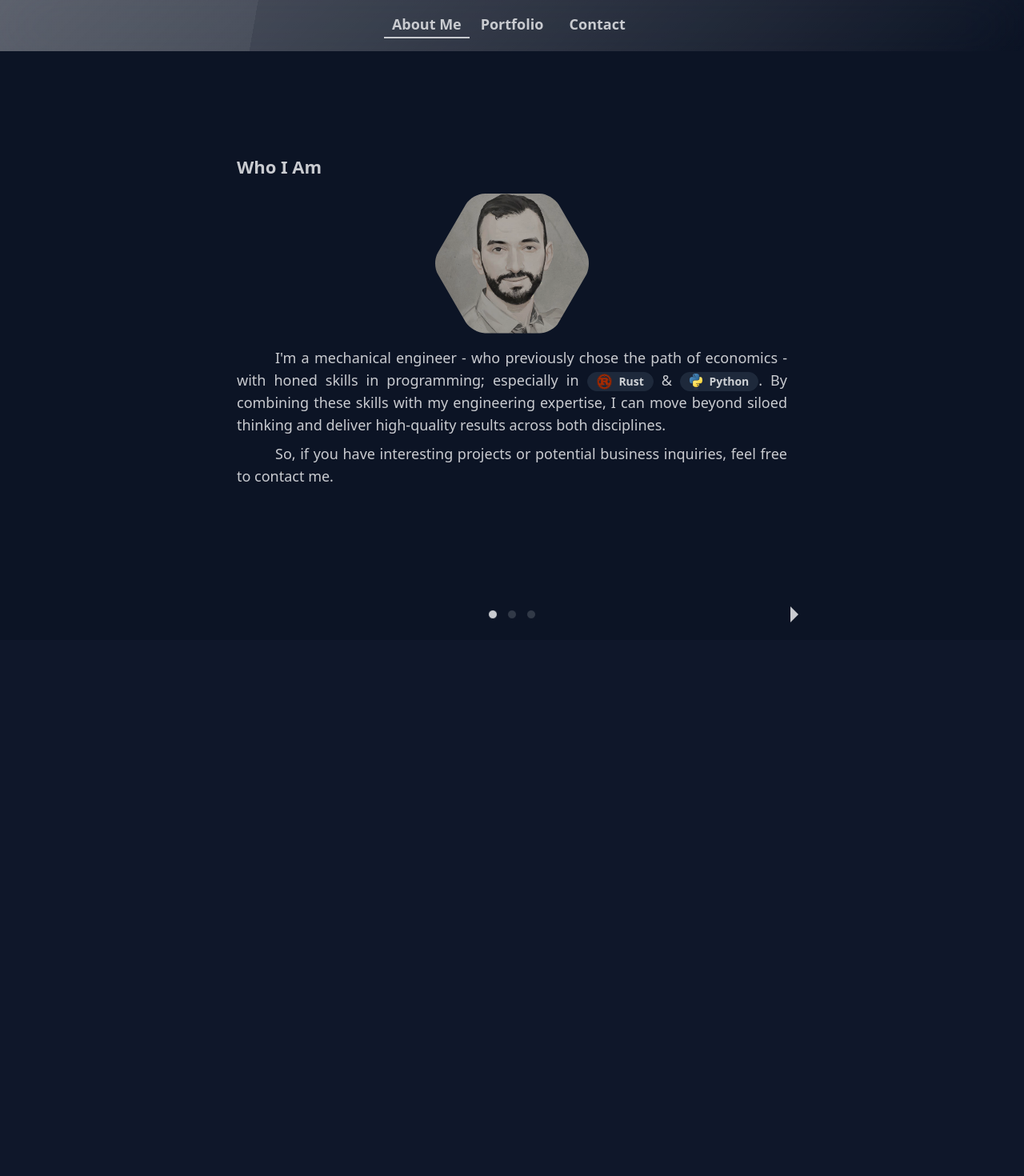
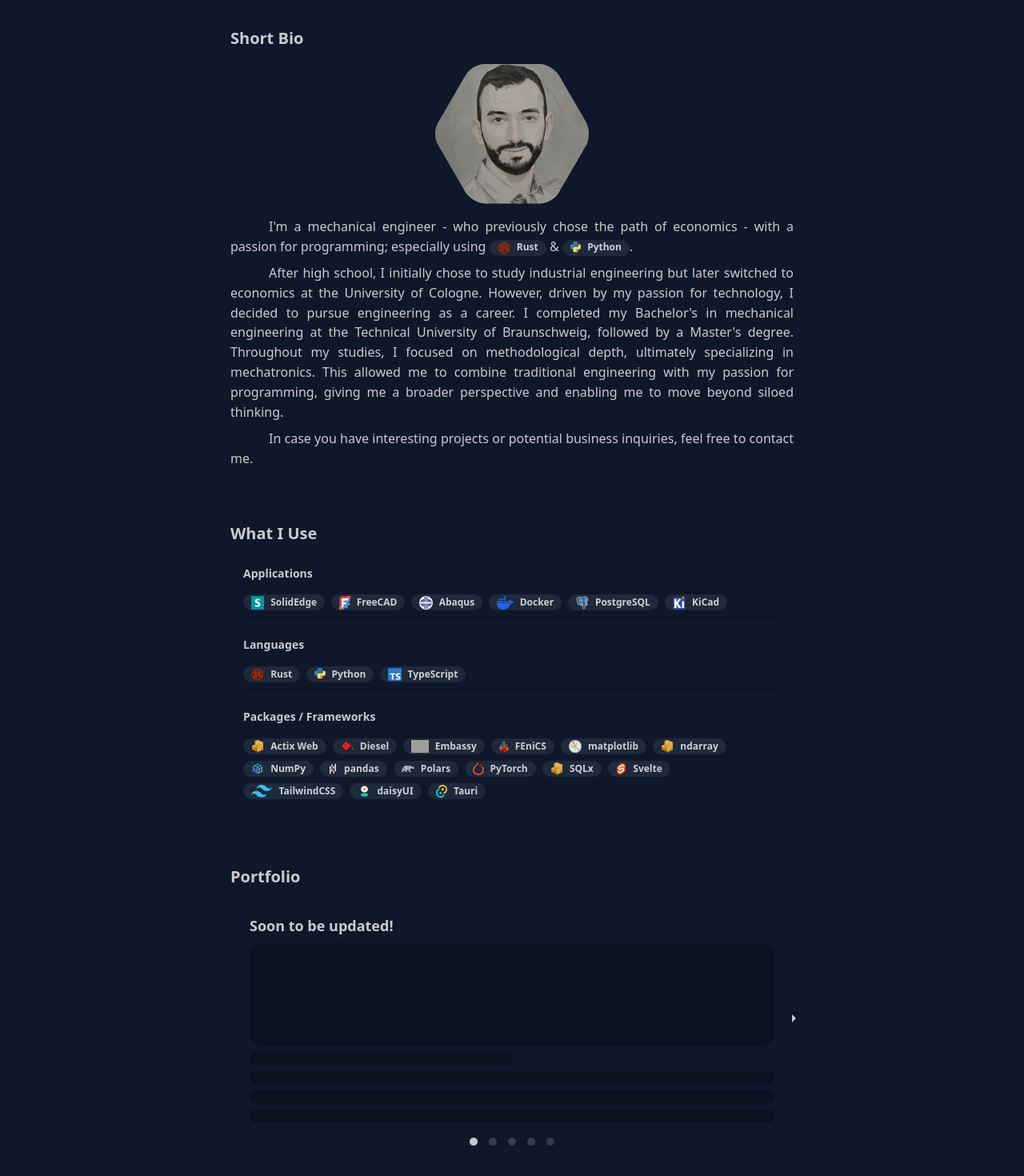
Before and after one commit to FatihDmrcn/FatihDmrcn.github.io, a SvelteKit app: page / in a window 1280 px wide. Shown: the top 1470 px of the page at 80% size. Before the commit the page ends 800 px from the top, so only its background shows below. Built offline with nearby package versions, Linux system fonts and the light colour scheme; grey boxes are pictures that could not be loaded.

Commit message:
simplified layout

```diff
--- a/src/lib/components/badge.svelte
+++ b/src/lib/components/badge.svelte
@@ -2,7 +2,7 @@
     let { src, name }: { src: string; name: string } = $props();
 </script>
 
-<div class="badge badge-neutral badge-sm sm:badge-md indent-0 font-semibold">
+<div class="badge badge-neutral badge-sm indent-0 font-semibold">
     <img {src} class="h-9/10 aspect-auto" alt={name} />
     {name}
 </div>
--- /dev/null
+++ b/src/lib/components/card.svelte
@@ -0,0 +1,15 @@
+<script lang="ts">
+    import type { Snippet } from "svelte";
+
+    let { title, children }: { title: string; children: Snippet } = $props();
+    let id = $derived(title.toLowerCase().replaceAll(" ", "_"));
+</script>
+
+<div {id} class="box-border w-full flex-col justify-center items-center">
+    <div class="card sm:card-lg w-full">
+        <div class="card-body">
+            <div class="card-title">{title}</div>
+            {@render children()}
+        </div>
+    </div>
+</div>
--- a/src/lib/components/carousel_h.svelte
+++ b/src/lib/components/carousel.svelte
@@ -8,6 +8,8 @@
     }: { id: string; length: number; children: Snippet } = $props();
 
     let pos = $state(0);
+    let start = $derived(pos == 0);
+    let end = $derived(pos == length - 1);
 
     export function onscroll(
         event: UIEvent & { currentTarget: EventTarget & HTMLElement },
@@ -19,26 +21,13 @@
     }
 </script>
 
-<div class="flex-1 w-full carousel overflow-y-hidden items-center" {onscroll}>
-    {@render children()}
-</div>
-<div class="navbar">
-    <a
-        aria-label="pre"
-        href={pos > 0 ? `#${id}_${pos - 1}` : "#"}
-        class="size-12 {pos == 0 ? 'pointer-events-none' : ''}"
+<div class="flex-1 w-full relative">
+    <div class="w-full carousel overflow-y-hidden items-center" {onscroll}>
+        {@render children()}
+    </div>
+    <div
+        class="absolute w-full bottom-0 translate-y-1/2 flex gap-1 sm:gap-3 justify-center"
     >
-        <svg
-            viewBox="0 -960 960 960"
-            xmlns="http://www.w3.org/2000/svg"
-            class="size-full fill-base-content transition-transform {pos == 0
-                ? 'scale-0'
-                : 'scale-100'}"
-        >
-            <path d="M560-280 360-480l200-200v400Z" />
-        </svg>
-    </a>
-    <div class="flex-1 flex gap-1.5 sm:gap-3 justify-center">
         {#each Array(length) as _, i}
             <a
                 aria-label="slide"
@@ -50,15 +39,33 @@
         {/each}
     </div>
     <a
-        aria-label="post"
-        href={pos < length - 1 ? `#${id}_${pos + 1}` : "#"}
-        class="size-12 {pos == length - 1 ? 'pointer-events-none' : ''}"
+        aria-label="pre"
+        href={pos > 0 ? `#${id}_${pos - 1}` : "#"}
+        class="absolute left-0 top-1/2 -translate-x-1/2 -translate-y-1/2 size-6 {start
+            ? 'pointer-events-none'
+            : ''}"
     >
         <svg
             viewBox="0 -960 960 960"
             xmlns="http://www.w3.org/2000/svg"
-            class="size-full fill-base-content transition-transform {pos ==
-            length - 1
+            class="size-full fill-base-content transition-transform {start
+                ? 'scale-0'
+                : 'scale-100'}"
+        >
+            <path d="M560-280 360-480l200-200v400Z" />
+        </svg>
+    </a>
+    <a
+        aria-label="post"
+        href={pos < length - 1 ? `#${id}_${pos + 1}` : "#"}
+        class="absolute right-0 top-1/2 translate-x-1/2 -translate-y-1/2 size-6 {end
+            ? 'pointer-events-none'
+            : ''}"
+    >
+        <svg
+            viewBox="0 -960 960 960"
+            xmlns="http://www.w3.org/2000/svg"
+            class="size-full fill-base-content transition-transform {end
                 ? 'scale-0'
                 : 'scale-100'}"
         >
--- a/src/lib/components/li_academia.svelte
+++ /dev/null
@@ -1,20 +0,0 @@
-<script lang="ts">
-    let { degree, university }: { degree: string; university: string } =
-        $props();
-</script>
-
-<li class="list-row">
-    <svg
-        class="fill-base-content size-7 sm:size-9"
-        xmlns="http://www.w3.org/2000/svg"
-        viewBox="0 -960 960 960"
-    >
-        <path
-            d="M480-120 200-272v-240L40-600l440-240 440 240v320h-80v-276l-80 44v240L480-120Zm0-332 274-148-274-148-274 148 274 148Zm0 241 200-108v-151L480-360 280-470v151l200 108Zm0-241Zm0 90Zm0 0Z"
-        />
-    </svg>
-    <div>
-        <div class="font-semibold">{degree}</div>
-        <div>{university}</div>
-    </div>
-</li>
--- a/src/lib/components/slide_h.svelte
+++ b/src/lib/components/slide.svelte
@@ -9,7 +9,7 @@
 </script>
 
 <div {id} class="carousel-item box-border w-full">
-    <div class="card sm:card-xl grid grid-cols-1 w-full">
+    <div class="card-sm sm:card-md grid grid-cols-1 w-full">
         <div class="card-body">
             <div class="card-title">{title}</div>
             {@render children()}
--- a/src/lib/components/slide_v.svelte
+++ /dev/null
@@ -1,12 +0,0 @@
-<script lang="ts">
-    import type { Snippet } from "svelte";
-
-    let { id, children }: { id: string; children: Snippet } = $props();
-</script>
-
-<div
-    {id}
-    class="carousel-item box-border h-full w-full flex-col justify-center items-center pt-16"
->
-    {@render children()}
-</div>
--- a/src/routes/+layout.svelte
+++ b/src/routes/+layout.svelte
@@ -1,43 +1,10 @@
 <script lang="ts">
     import "../app.css";
-    import { onMount } from "svelte";
-
     let { children } = $props();
-
-    let html: HTMLElement | null = $state.raw(null);
-    onMount(() => {
-        html = document.documentElement;
-    });
-
-    let scroll = $state(0);
-    function onscroll(
-        event: UIEvent & { currentTarget: EventTarget & HTMLElement },
-    ) {
-        const e = event.currentTarget;
-        scroll = e.scrollTop / e.scrollHeight;
-    }
 </script>
 
-<main class="flex flex-col h-svh w-svw relative items-center bg-base-200">
-    <div
-        class="absolute top-0 left-0 navbar glass shadow-none justify-center z-10"
-    >
-        <div
-            class="relative w-xs grid grid-cols-3 justify-items-center pb-1 text-lg font-semibold"
-        >
-            <a href="#about_me">About Me</a>
-            <a href="#portfolio">Portfolio</a>
-            <a href="#contact">Contact</a>
-            <div
-                class="absolute bottom-0 w-1/3 h-0.5 bg-base-content"
-                style="left: calc(var(--container-xs) * {scroll});"
-            ></div>
-        </div>
-    </div>
-    <div
-        {onscroll}
-        class="flex-1 max-w-3xl carousel carousel-vertical overflow-x-hidden sm:text-lg"
-    >
+<main class="flex justify-center">
+    <div class="flex flex-col max-w-3xl sm:text-lg divide-y-1 divide-base-300">
         {@render children()}
     </div>
 </main>
--- a/src/routes/+page.svelte
+++ b/src/routes/+page.svelte
@@ -1,11 +1,10 @@
 <script lang="ts">
-    import CarouselH from "$lib/components/carousel_h.svelte";
-    import SlideH from "$lib/components/slide_h.svelte";
-    import SlideV from "$lib/components/slide_v.svelte";
+    import Card from "$lib/components/card.svelte";
+    import Carousel from "$lib/components/carousel.svelte";
+    import Slide from "$lib/components/slide.svelte";
 
     import Badge from "$lib/components/badge.svelte";
     import LiBadge from "$lib/components/li_badge.svelte";
-    import LiAcademia from "$lib/components/li_academia.svelte";
 
     import profile from "$lib/fig/profile_drawing.jpg";
 
@@ -38,29 +37,36 @@
     <title>Fatih Demircan</title>
 </svelte:head>
 
-<SlideV id={"about_me"}>
-    <CarouselH id={"about_me"} length={3}>
-        <SlideH id={"about_me_0"} title={"Who I Am"}>
+<Card title="Short Bio">
     <div class="avatar m-auto">
         <div class="mask mask-hexagon-2 w-48 sepia-10">
             <img src={profile} alt="profile" />
         </div>
     </div>
     <div class="text-justify indent-6 sm:indent-12">
-                I'm a mechanical engineer - who previously chose the path of
-                economics - with honed skills in programming; especially in
+        I'm a mechanical engineer - who previously chose the path of economics -
+        with a passion for programming; especially using
         <Badge src={rust} name={"Rust"} /> &
-                <Badge src={python} name={"Python"} />. By combining these
-                skills with my engineering expertise, I can move beyond siloed
-                thinking and deliver high-quality results across both
-                disciplines.
+        <Badge src={python} name={"Python"} />.
     </div>
     <div class="text-justify indent-6 sm:indent-12">
-                So, if you have interesting projects or potential business
-                inquiries, feel free to contact me.
+        After high school, I initially chose to study industrial engineering but
+        later switched to economics at the University of Cologne. However,
+        driven by my passion for technology, I decided to pursue engineering as
+        a career. I completed my Bachelor's in mechanical engineering at the
+        Technical University of Braunschweig, followed by a Master's degree.
+        Throughout my studies, I focused on methodological depth, ultimately
+        specializing in mechatronics. This allowed me to combine traditional
+        engineering with my passion for programming, giving me a broader
+        perspective and enabling me to move beyond siloed thinking.
     </div>
-        </SlideH>
-        <SlideH id={"about_me_1"} title={"What I Use"}>
+    <div class="text-justify indent-6 sm:indent-12">
+        In case you have interesting projects or potential business inquiries,
+        feel free to <a href="#contact">contact</a> me.
+    </div>
+</Card>
+
+<Card title="What I Use">
     <ul class="list">
         <LiBadge title={"Applications"}>
             <Badge src={siemens} name={"SolidEdge"} />
@@ -93,46 +99,28 @@
             <Badge src={tauri} name={"Tauri"} />
         </LiBadge>
     </ul>
-        </SlideH>
-        <SlideH id={"about_me_2"} title={"My Background"}>
-            <ul class="list sm:text-lg">
-                <LiAcademia
-                    degree={"Mechanical Engineering, M.Sc."}
-                    university={"Technical University Braunschweig"}
-                />
-                <LiAcademia
-                    degree={"Mechanical Engineering, B.Sc."}
-                    university={"Technical University Braunschweig"}
-                />
-                <LiAcademia
-                    degree={"Economics,B.Sc."}
-                    university={"University of Cologne"}
-                />
-            </ul>
-        </SlideH>
-    </CarouselH>
-</SlideV>
+</Card>
 
-<SlideV id={"portfolio"}>
-    <CarouselH id={"portfolio"} length={5}>
-        <SlideH id={"portfolio_0"} title={"Soon to be updated!"}>
+<Card title="Portfolio">
+    <Carousel id={"portfolio"} length={5}>
+        <Slide id={"portfolio_0"} title={"Soon to be updated!"}>
             <Placeholder />
-        </SlideH>
-        <SlideH id={"portfolio_1"} title={"Soon to be updated!"}>
+        </Slide>
+        <Slide id={"portfolio_1"} title={"Soon to be updated!"}>
             <Placeholder />
-        </SlideH>
-        <SlideH id={"portfolio_2"} title={"Soon to be updated!"}>
+        </Slide>
+        <Slide id={"portfolio_2"} title={"Soon to be updated!"}>
             <Placeholder />
-        </SlideH>
-        <SlideH id={"portfolio_3"} title={"Soon to be updated!"}>
+        </Slide>
+        <Slide id={"portfolio_3"} title={"Soon to be updated!"}>
             <Placeholder />
-        </SlideH>
-        <SlideH id={"portfolio_4"} title={"Soon to be updated!"}>
+        </Slide>
+        <Slide id={"portfolio_4"} title={"Soon to be updated!"}>
             <Placeholder />
-        </SlideH>
-    </CarouselH>
-</SlideV>
+        </Slide>
+    </Carousel>
+</Card>
 
-<SlideV id={"contact"}>
+<Card title="Contact">
     <h1>Soon to be updated!</h1>
-</SlideV>
+</Card>
```
Lines whose indentation alone changed are shown as unchanged.
